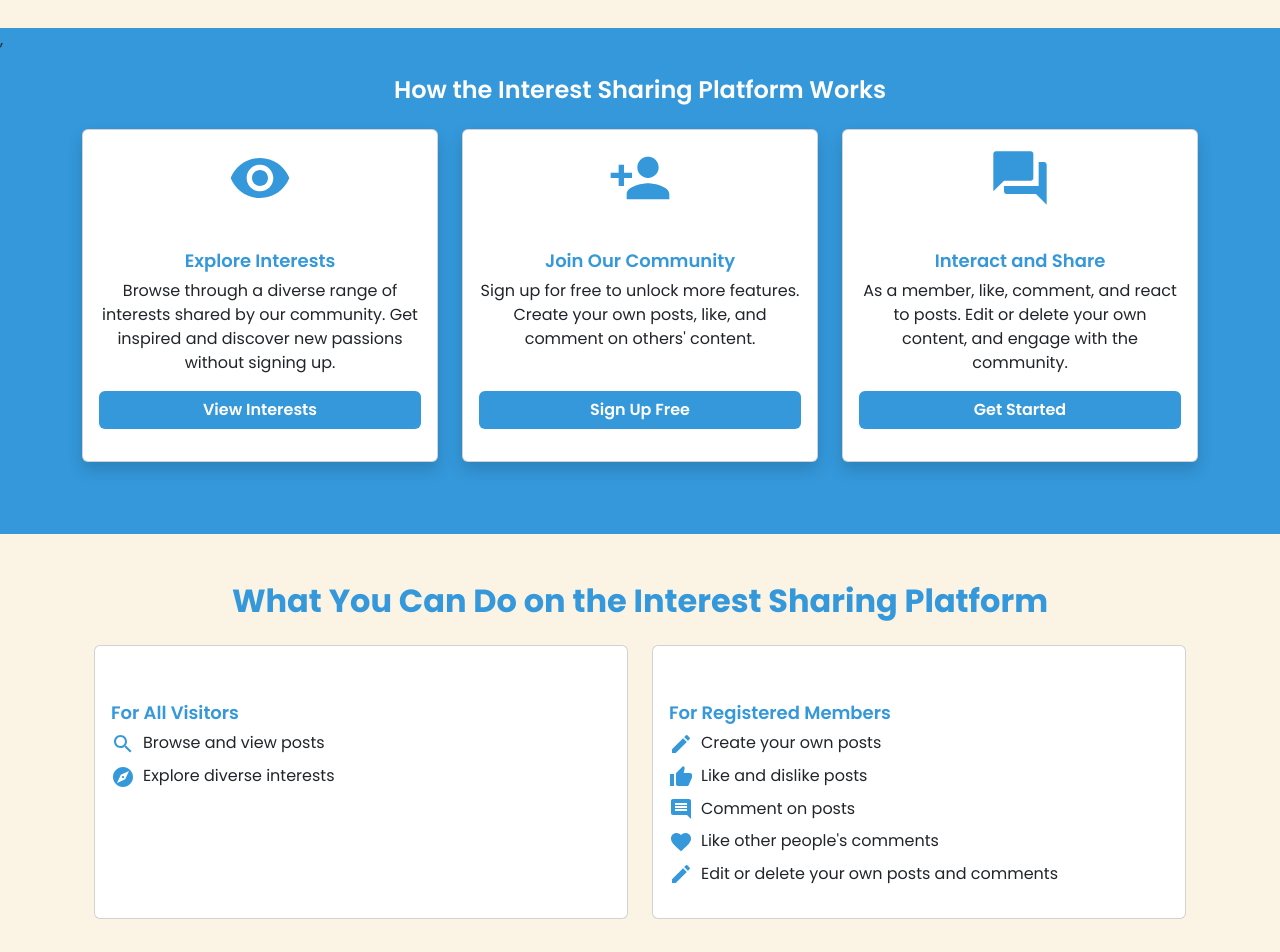
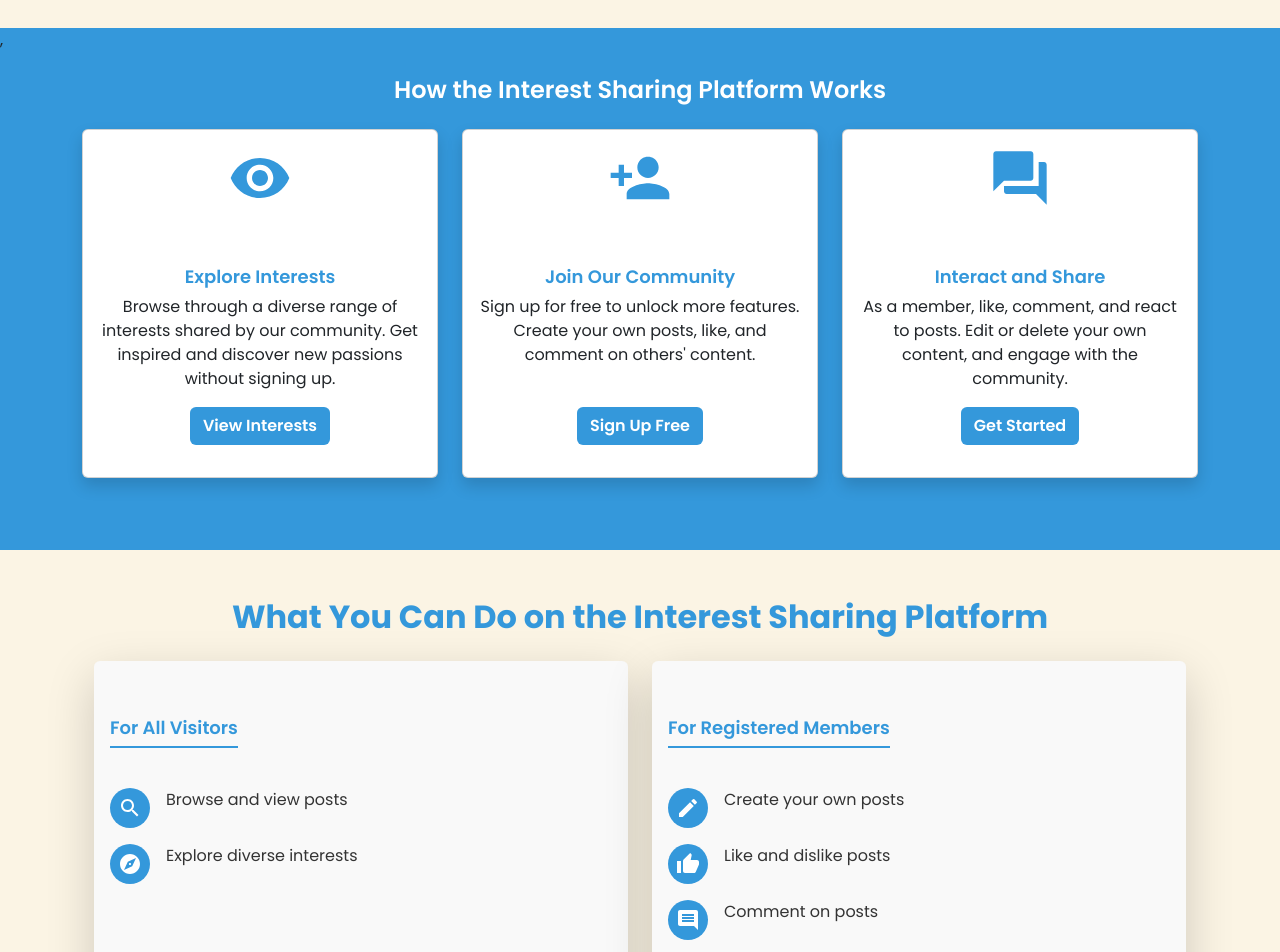
Before and after one commit to floydfdes/app-hobbynest, a React (Create React App) app: page / in a window 1280 px wide. Shown: the part 860-1812 px from the top of the page. Built offline with nearby package versions, Linux system fonts and the light colour scheme.

Commit message:
Rebranding feature list section

```diff
--- a/src/components/Layout/Appnavbar.jsx
+++ b/src/components/Layout/Appnavbar.jsx
@@ -54,9 +54,9 @@ const Appnavbar = () => {
         <ListItem button component={Link} to="/hobbies" onClick={handleDrawerToggle}>
           <ListItemText primary="Hobbies" />
         </ListItem>
-        <ListItem button component={Link} to="/about" onClick={handleDrawerToggle}>
+        {/* <ListItem button component={Link} to="/about" onClick={handleDrawerToggle}>
           <ListItemText primary="About" />
-        </ListItem>
+        </ListItem> */}
         {user && (
           <>
             <ListItem button onClick={goToProfile}>
@@ -102,7 +102,7 @@ const Appnavbar = () => {
           {!isMobile && (
             <>
               <Button color="inherit" component={Link} to="/hobbies" sx={{ padding: '6px 8px' }}>Interests</Button>
-              <Button color="inherit" component={Link} to="/about" sx={{ padding: '6px 8px' }}>About</Button>
+              {/* <Button color="inherit" component={Link} to="/about" sx={{ padding: '6px 8px' }}>About</Button> */}
             </>
           )}
           {!isMobile && user && (
--- a/src/components/Main/Main.jsx
+++ b/src/components/Main/Main.jsx
@@ -74,12 +74,12 @@ function Main() {
           <div className="row g-4">
             <div className="col-md-4 col-lg-4 col-sm-12 mb-4">
               <div className="card shadow text-center h-100">
-                <div className="card-body d-flex flex-column">
-                  <div>
+                <div className="card-body d-flex flex-column align-items-center">
+                  <div className="mb-3" style={{ display: 'flex', justifyContent: 'center', alignItems: 'center' }}>
                     <VisibilityIcon style={{ fontSize: '4rem', fill: 'var(--secondary-color)' }} />
                   </div>
                   <h5 className="card-title">Explore Interests</h5>
-                  <p className="card-text flex-grow-1">
+                  <p className="card-text flex-grow-1 text-center">
                     Browse through a diverse range of interests shared by our community. Get inspired and discover new passions without signing up.
                   </p>
                   <a href="/hobbies" className="btn mt-auto mb-3" style={{ backgroundColor: 'var(--secondary-color)', color: 'white' }}>View Interests</a>
@@ -87,14 +87,15 @@ function Main() {
               </div>
             </div>
 
+
             <div className="col-md-4 col-lg-4 col-sm-12 mb-4">
               <div className="card shadow text-center h-100">
-                <div className="card-body d-flex flex-column">
-                  <div>
+                <div className="card-body d-flex flex-column align-items-center">
+                  <div className="mb-3" style={{ display: 'flex', justifyContent: 'center', alignItems: 'center' }}>
                     <PersonAddIcon style={{ fontSize: '4rem', fill: 'var(--secondary-color)' }} />
                   </div>
                   <h5 className="card-title">Join Our Community</h5>
-                  <p className="card-text flex-grow-1">
+                  <p className="card-text flex-grow-1 text-center">
                     Sign up for free to unlock more features. Create your own posts, like, and comment on others&apos; content.
                   </p>
                   <a href="/login" className="btn mt-auto mb-3" style={{ backgroundColor: 'var(--secondary-color)', color: 'white' }}>Sign Up Free</a>
@@ -102,38 +103,68 @@ function Main() {
               </div>
             </div>
 
+
             <div className="col-md-4 col-lg-4 col-sm-12 mb-4">
               <div className="card shadow text-center h-100">
-                <div className="card-body d-flex flex-column">
-                  <div>
+                <div className="card-body d-flex flex-column align-items-center">
+                  <div className="mb-3" style={{ display: 'flex', justifyContent: 'center', alignItems: 'center' }}>
                     <InteractionIcon style={{ fontSize: '4rem', fill: 'var(--secondary-color)' }} />
                   </div>
                   <h5 className="card-title">Interact and Share</h5>
-                  <p className="card-text flex-grow-1">
+                  <p className="card-text flex-grow-1 text-center">
                     As a member, like, comment, and react to posts. Edit or delete your own content, and engage with the community.
                   </p>
                   <a href="/login" className="btn mt-auto mb-3" style={{ backgroundColor: 'var(--secondary-color)', color: 'white' }}>Get Started</a>
                 </div>
               </div>
             </div>
+
           </div>
         </div>
       </div>
 
       {/* Features List */}
       <div className="container mt-5 px-4">
-        <h2 className="text-center mb-4">What You Can Do on the Interest Sharing Platform</h2>
+        <h2 className="text-center mb-4" style={{ color: 'var(--secondary-color)', fontWeight: 'bold' }}>
+          What You Can Do on the Interest Sharing Platform
+        </h2>
         <div className="row g-4">
           {featureSections.map((section) => (
             <div key={section.id} className="col-md-6 mb-4">
-              <div className="card h-100">
+              <div className="card h-100 shadow-lg border-0" style={{ backgroundColor: '#f9f9f9' }}>
                 <div className="card-body">
-                  <h5 className="card-title">{section.title}</h5>
-                  <ul className="list-unstyled">
+                  <h5
+                    className="card-title text-center mb-4"
+                    style={{
+                      color: 'var(--secondary-color)',
+                      fontWeight: '600',
+                      borderBottom: '2px solid var(--secondary-color)',
+                      display: 'inline-block',
+                      paddingBottom: '0.5rem',
+                      margin: '0 auto',
+                    }}
+                  >
+                    {section.title}
+                  </h5>
+                  <ul className="list-unstyled mt-3">
                     {section.features.map((feature) => (
-                      <li key={feature.id} className="mb-2">
-                        <span className="me-2" style={{ color: 'var(--secondary-color)' }}>{feature.icon}</span>
-                        {feature.text}
+                      <li key={feature.id} className="d-flex align-items-start mb-3">
+                        <div
+                          style={{
+                            width: '2.5rem',
+                            height: '2.5rem',
+                            backgroundColor: 'var(--secondary-color)',
+                            color: 'white',
+                            borderRadius: '50%',
+                            display: 'flex',
+                            justifyContent: 'center',
+                            alignItems: 'center',
+                            marginRight: '1rem',
+                          }}
+                        >
+                          {feature.icon}
+                        </div>
+                        <span style={{ fontSize: '1rem', fontWeight: '500', color: '#333' }}>{feature.text}</span>
                       </li>
                     ))}
                   </ul>
@@ -144,6 +175,7 @@ function Main() {
         </div>
       </div>
 
+
       <div className="mt-5">
         <Contact />
       </div>
```
